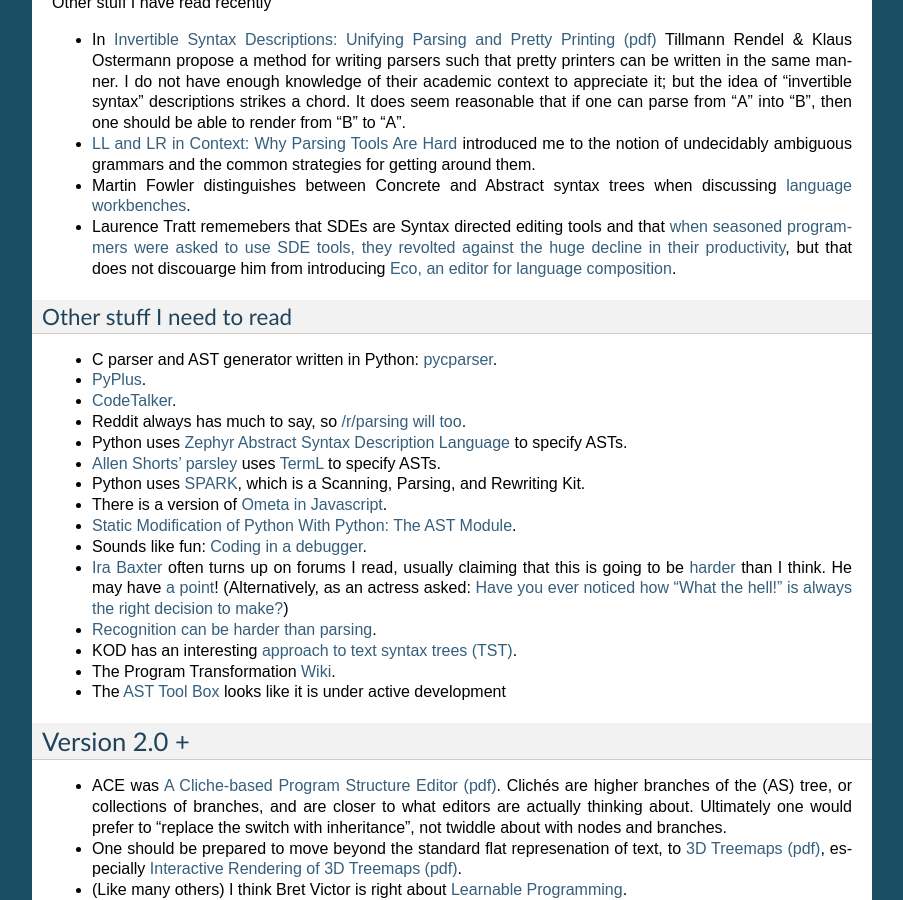
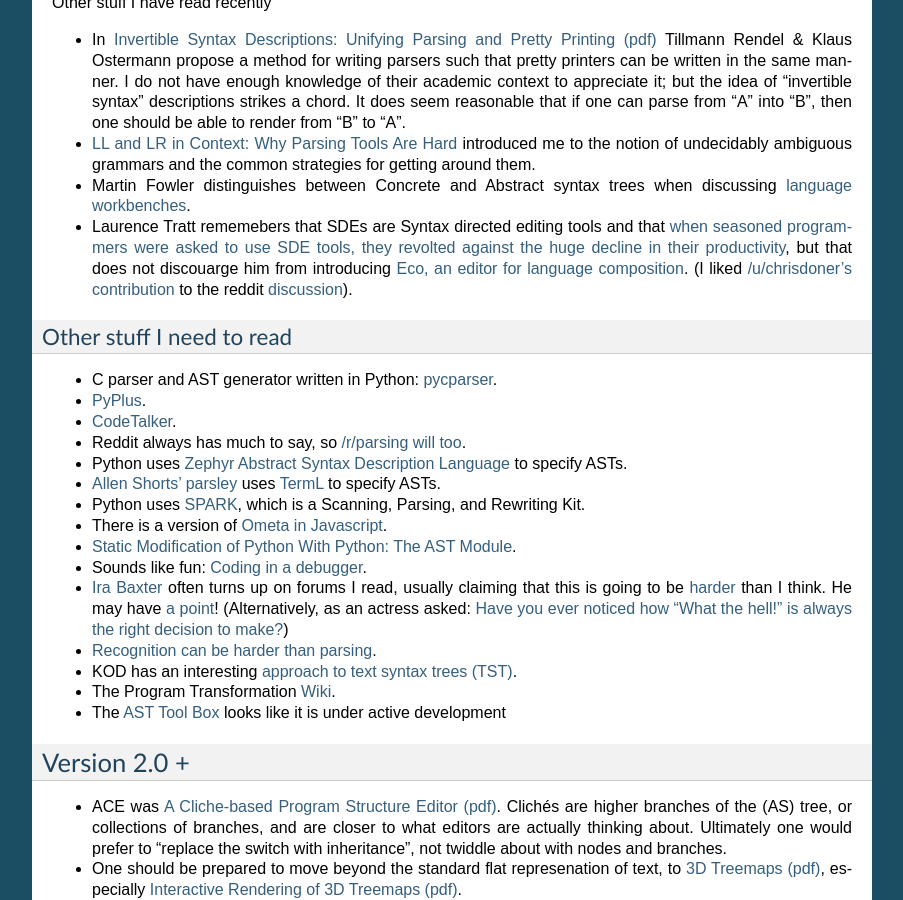
Before and after one commit to jalanb/pym, a Sphinx documentation site: the page built from docs/index.rst, in a window 1280 px wide and 900 px high, scrolled down 1234 px. Shown: the whole window, without its empty margins (198-1101 px from the left). Built offline with Sphinx 7.4.7, drawn with Linux system fonts in a browser that asks for light colours; formulas are drawn with MathJax 3.

Commit message:
Remember reddit discussion

```diff
--- a/docs/index.rst
+++ b/docs/index.rst
@@ -64,7 +64,7 @@
 * In `Invertible Syntax Descriptions: Unifying Parsing and Pretty Printing (pdf) <http://www.informatik.uni-marburg.de/~rendel/unparse/rendel10invertible.pdf>`_ Tillmann Rendel & Klaus Ostermann propose a method for writing parsers such that pretty printers can be written in the same manner. I do not have enough knowledge of their academic context to appreciate it; but the idea of "invertible syntax" descriptions strikes a chord. It does seem reasonable that if one can parse from "A" into "B", then one should be able to render from "B" to "A".
 * `LL and LR in Context: Why Parsing Tools Are Hard <http://blog.reverberate.org/2013/09/ll-and-lr-in-context-why-parsing-tools.html>`_ introduced me to the notion of undecidably ambiguous grammars and the common strategies for getting around them.
 * Martin Fowler distinguishes between Concrete and Abstract syntax trees when discussing `language workbenches <http://martinfowler.com/articles/languageWorkbench.html>`_.
-* Laurence Tratt rememebers that SDEs are Syntax directed editing tools and that `when seasoned programmers were asked to use SDE tools, they revolted against the huge decline in their productivity <http://tratt.net/laurie/blog/entries/an_editor_for_composed_programs>`_, but that does not discouarge him from introducing `Eco, an editor for language composition <https://bitbucket.org/softdevteam/eco>`_.
+* Laurence Tratt rememebers that SDEs are Syntax directed editing tools and that `when seasoned programmers were asked to use SDE tools, they revolted against the huge decline in their productivity <http://tratt.net/laurie/blog/entries/an_editor_for_composed_programs>`_, but that does not discouarge him from introducing `Eco, an editor for language composition <https://bitbucket.org/softdevteam/eco>`_. (I liked `/u/chrisdoner's <http://www.reddit.com/user/chrisdoner>`_ `contribution <http://www.reddit.com/r/programming/comments/2e2hfo/an_editor_for_composed_programs/cjvyx5l>`_ to the reddit `discussion <http://www.reddit.com/r/programming/comments/2e2hfo/an_editor_for_composed_programs/>`_).
 
 
 Other stuff I need to read
```
